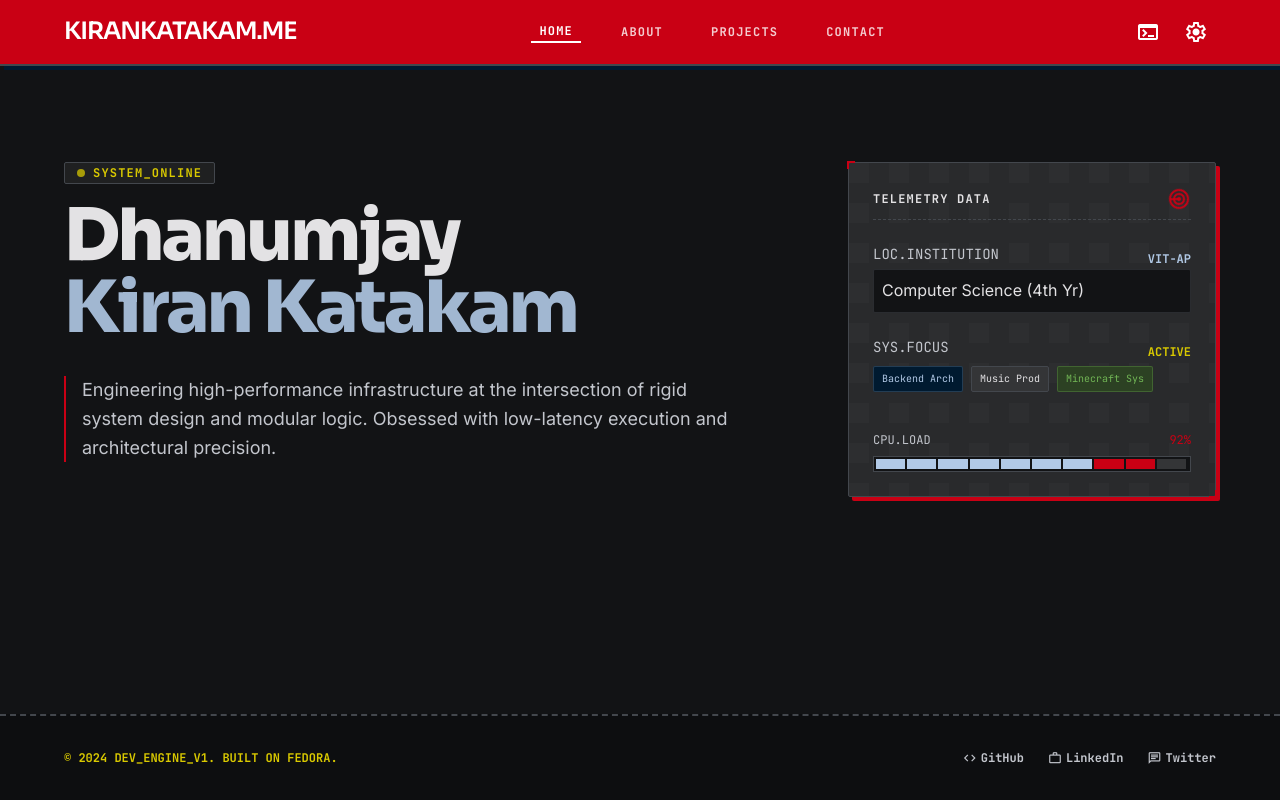
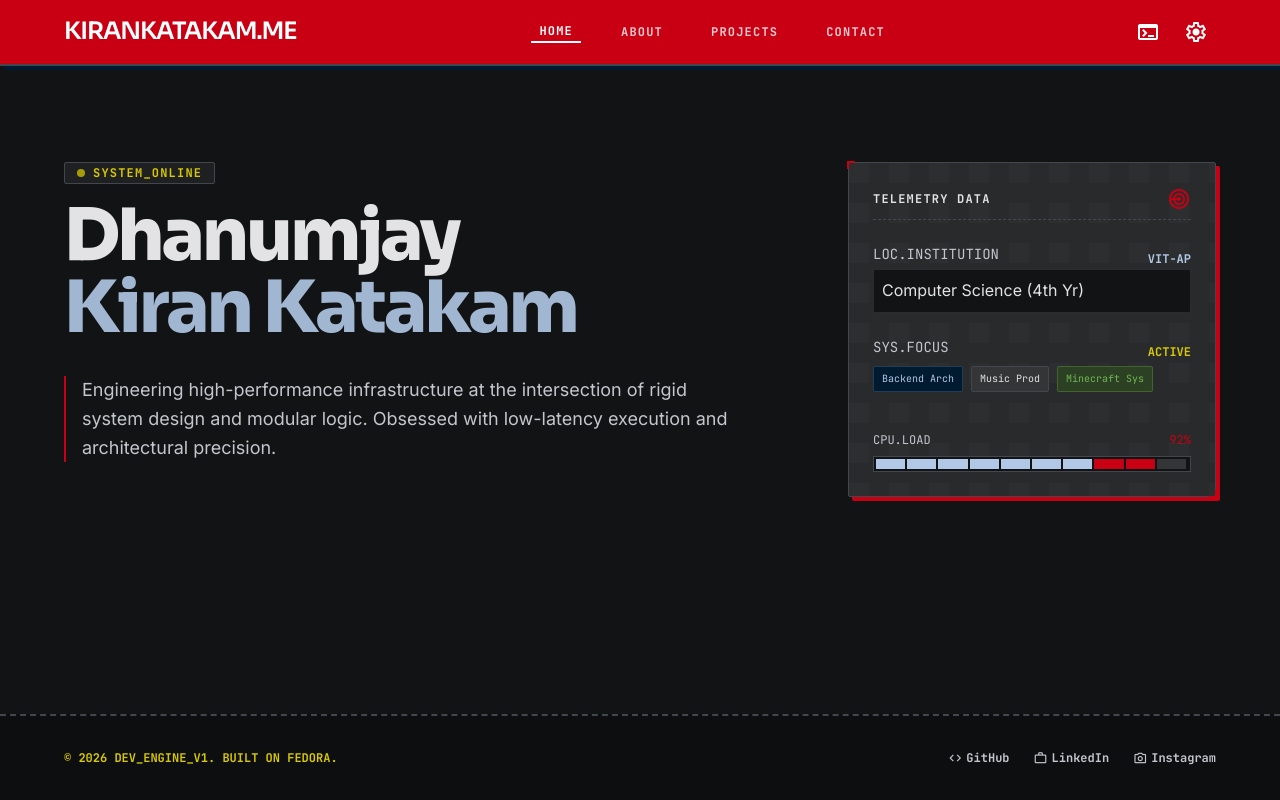
Before and after one commit to kiran-katakam/portfolio, a React (Vite) app: page / in a window 1280 px wide. Built offline with nearby package versions, Linux system fonts and the light colour scheme.

Commit message:
updated footer

```diff
--- a/src/components/Footer.jsx
+++ b/src/components/Footer.jsx
@@ -4,14 +4,14 @@ export default function Footer() {
       <div className="flex flex-col md:flex-row justify-between items-center py-8 px-margin-mobile md:px-margin-desktop gap-gutter max-w-layout mx-auto">
         {/* Copyright */}
         <div className="font-label-pixel text-label-pixel text-tertiary">
-          © 2024 DEV_ENGINE_V1. BUILT ON FEDORA.
+          © 2026 DEV_ENGINE_V1. BUILT ON FEDORA.
         </div>
 
         {/* Social Links */}
         <div className="flex items-center gap-6">
           <a
             className="font-label-pixel text-label-pixel text-on-surface-variant hover:text-secondary transition-colors hover:scale-105 transform flex items-center gap-1"
-            href="#"
+            href="https://github.com/kiran-katakam"
             target="_blank"
             rel="noopener noreferrer"
           >
@@ -20,7 +20,7 @@ export default function Footer() {
           </a>
           <a
             className="font-label-pixel text-label-pixel text-on-surface-variant hover:text-secondary transition-colors hover:scale-105 transform flex items-center gap-1"
-            href="#"
+            href="https://www.linkedin.com/in/kirankatakam"
             target="_blank"
             rel="noopener noreferrer"
           >
@@ -29,12 +29,12 @@ export default function Footer() {
           </a>
           <a
             className="font-label-pixel text-label-pixel text-on-surface-variant hover:text-secondary transition-colors hover:scale-105 transform flex items-center gap-1"
-            href="#"
+            href="https://www.instagram.com/kiran__katakam/"
             target="_blank"
             rel="noopener noreferrer"
           >
-            <span className="material-symbols-outlined text-sm">chat</span>
-            Twitter
+            <span className="material-symbols-outlined text-sm">photo_camera</span>
+            Instagram
           </a>
         </div>
       </div>
```
